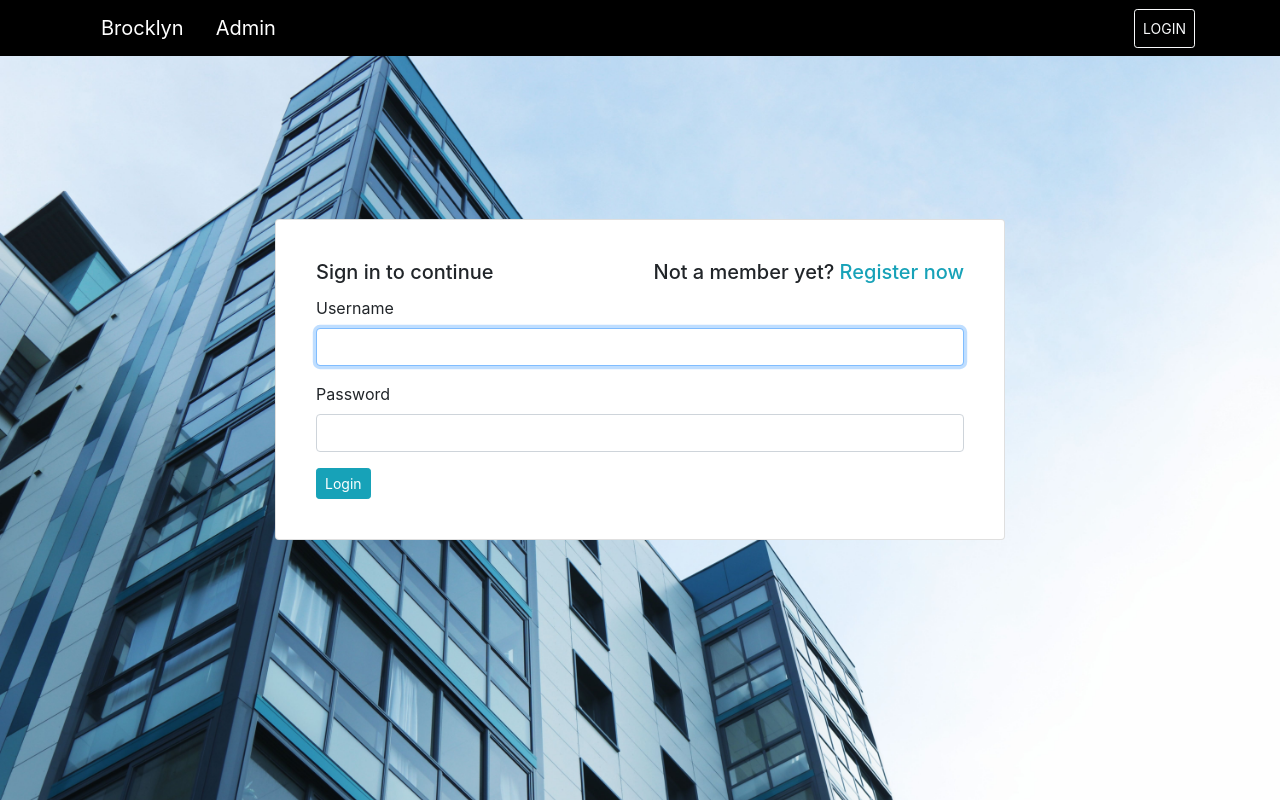
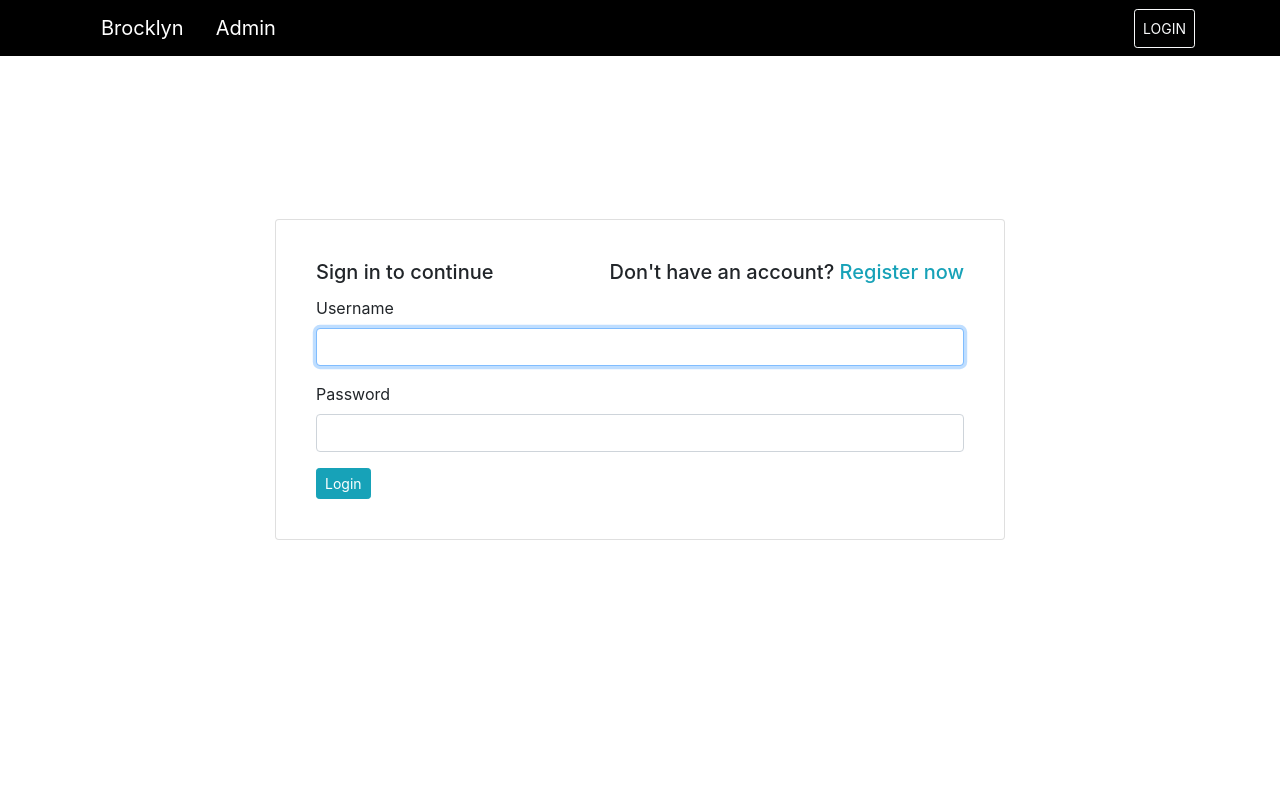
Before and after one commit to Victoria045/Brocklyn, a Django app: page / in a window 1280 px wide. Run offline with Django 3.2, Linux system fonts and the light colour scheme; some libraries are stand-ins or nearby versions.

Commit message:
modify login and register templates

```diff
--- a/brocklyn_app/templates/registration/login.html
+++ b/brocklyn_app/templates/registration/login.html
@@ -1,15 +1,15 @@
 {% extends 'brocklyn/base.html' %}
 {% load crispy_forms_tags %}
 {% block content %}
-<div style="background-image:url('static/images/img1.jpg');height:800px;width: 100%;background-repeat: no-repeat;background-size: cover;">
-  <div class="container" style="margin-top:0%;">
+<!-- <div style="background-image:url('static/images/img1.jpg');height:800px;width: 100%;background-repeat: no-repeat;background-size: cover;"> -->
+  <div class="container">
 
     <div class="row">
         <div class="col-md-2"></div>
         <div class="col-md-8">
             <div class="card" style="margin-top:30%; padding:20px;">
                 <div class="card-body">
-                    <h5 class="card-title"><a>Sign in to continue</a> <span style="float:right">Not a member yet? <a
+                    <h5 class="card-title"><a>Sign in to continue</a> <span style="float:right">Don't have an account? <a
                             href="{% url 'register' %}" class="text-info">Register now</a></span></h5>
                     <div class="card-text">
                         <form action="" method="post" novalidate >
@@ -26,5 +26,5 @@
     </div>
 
   </div>
-</div>
+<!-- </div> -->
 {% endblock %}
```
Also changed, not shown: brocklyn_app/templates/registration/register.html (+2 -5 lines).
